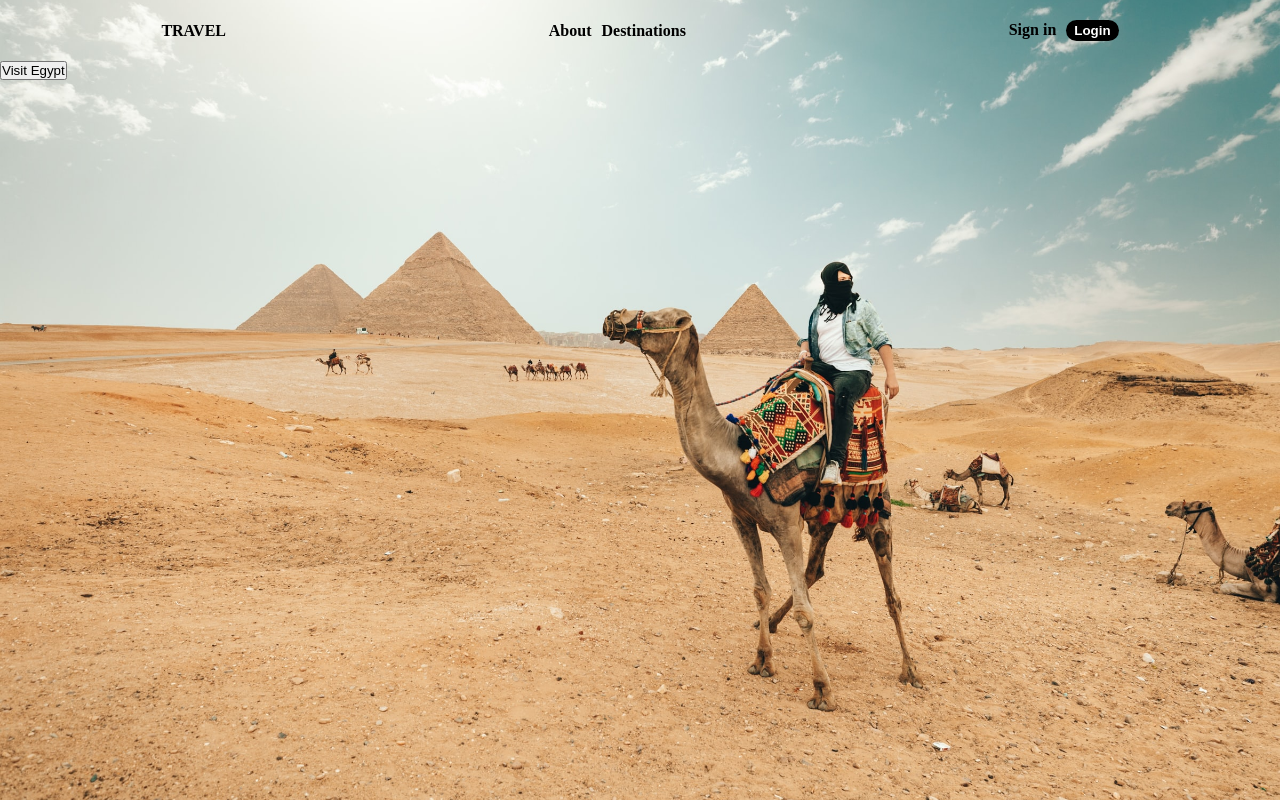
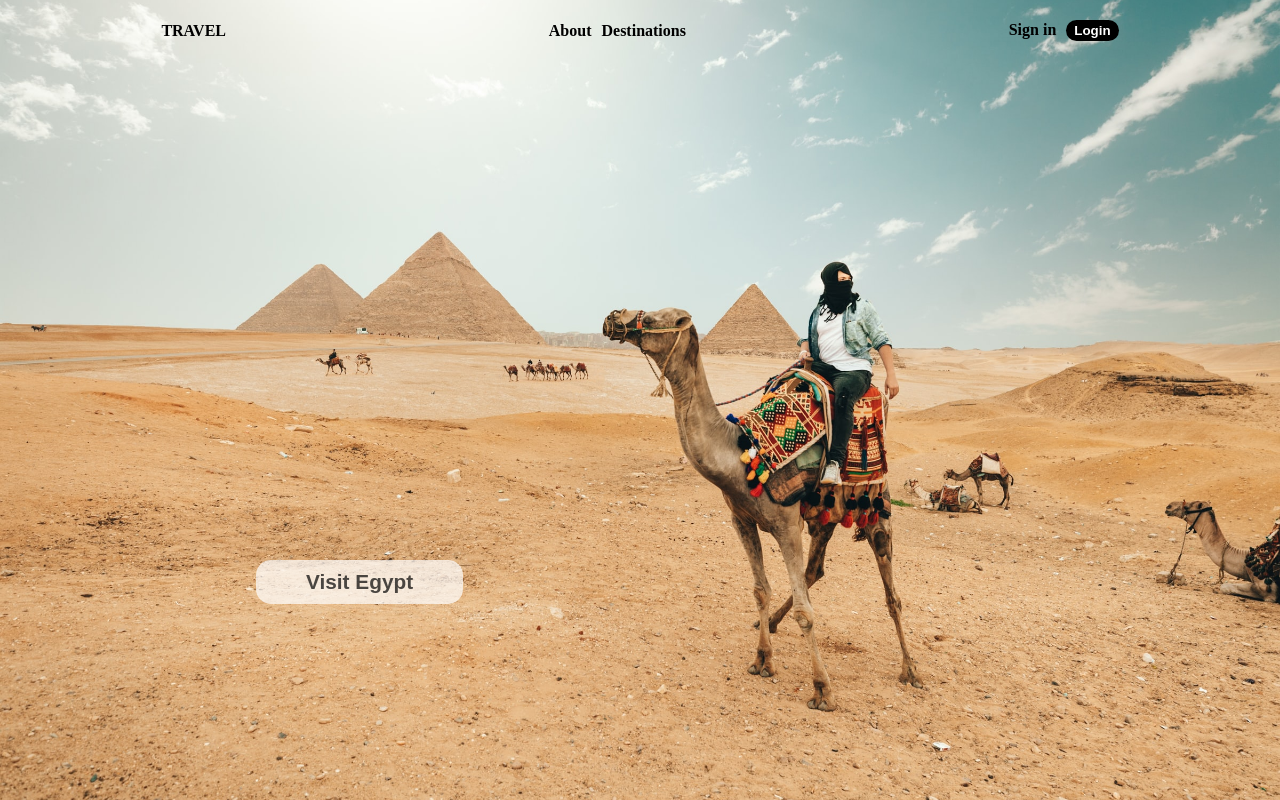
Before and after one commit to 12afaelPereira/aprendendo-react-01, a React (Create React App) app: page / in a window 1280 px wide. Built offline with nearby package versions, Linux system fonts and the light colour scheme.

Commit message:
Ajusting button

```diff
--- /dev/null
+++ b/src/components/ButtonLink/ButtonLink.css
@@ -0,0 +1,20 @@
+.Btn-Link{
+    position: absolute;
+    top: 70%;
+    left: 20%;
+
+    border: none;
+    border-radius: 15px;
+
+    padding: 10px 50px;
+
+    font-weight: bold;
+    font-size: 1.3rem;
+
+    color: rgba(0, 0, 0, 70%);
+
+    cursor: pointer;
+    outline: 0;
+
+    background: rgba(255, 255, 255, 70%);
+}
--- a/src/components/ButtonLink/index.js
+++ b/src/components/ButtonLink/index.js
@@ -1,8 +1,9 @@
 import React from 'react';
+import './ButtonLink.css'
 
 function ButtonLink(){
     return(
-        <button>Visit Egypt</button>
+        <button className='Btn-Link'>Visit Egypt</button>
     );
 }
 
--- a/src/components/Menu/Menu.css
+++ b/src/components/Menu/Menu.css
@@ -9,8 +9,6 @@
     justify-content: space-around;
 
     padding: 20px 0px;
-
-    /* background: rgb(137, 187, 231); */
 }
 
 .Logo{
--- a/src/index.css
+++ b/src/index.css
@@ -10,7 +10,6 @@ body{
 }
 
 body {
-
   background-image: url('./assets/img/background.jpg');
   background-repeat: no-repeat;
   background-position: center center;
```
